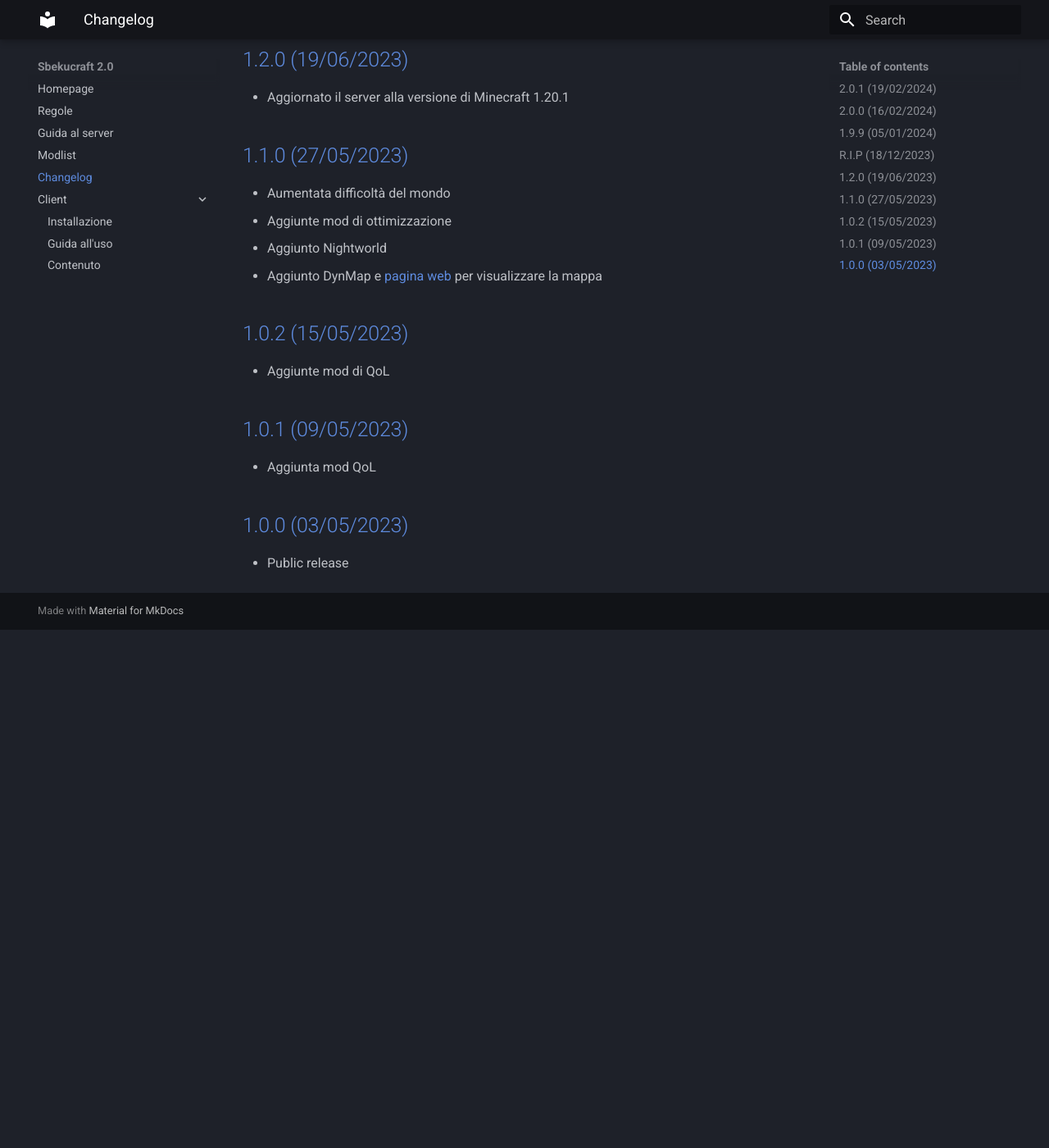
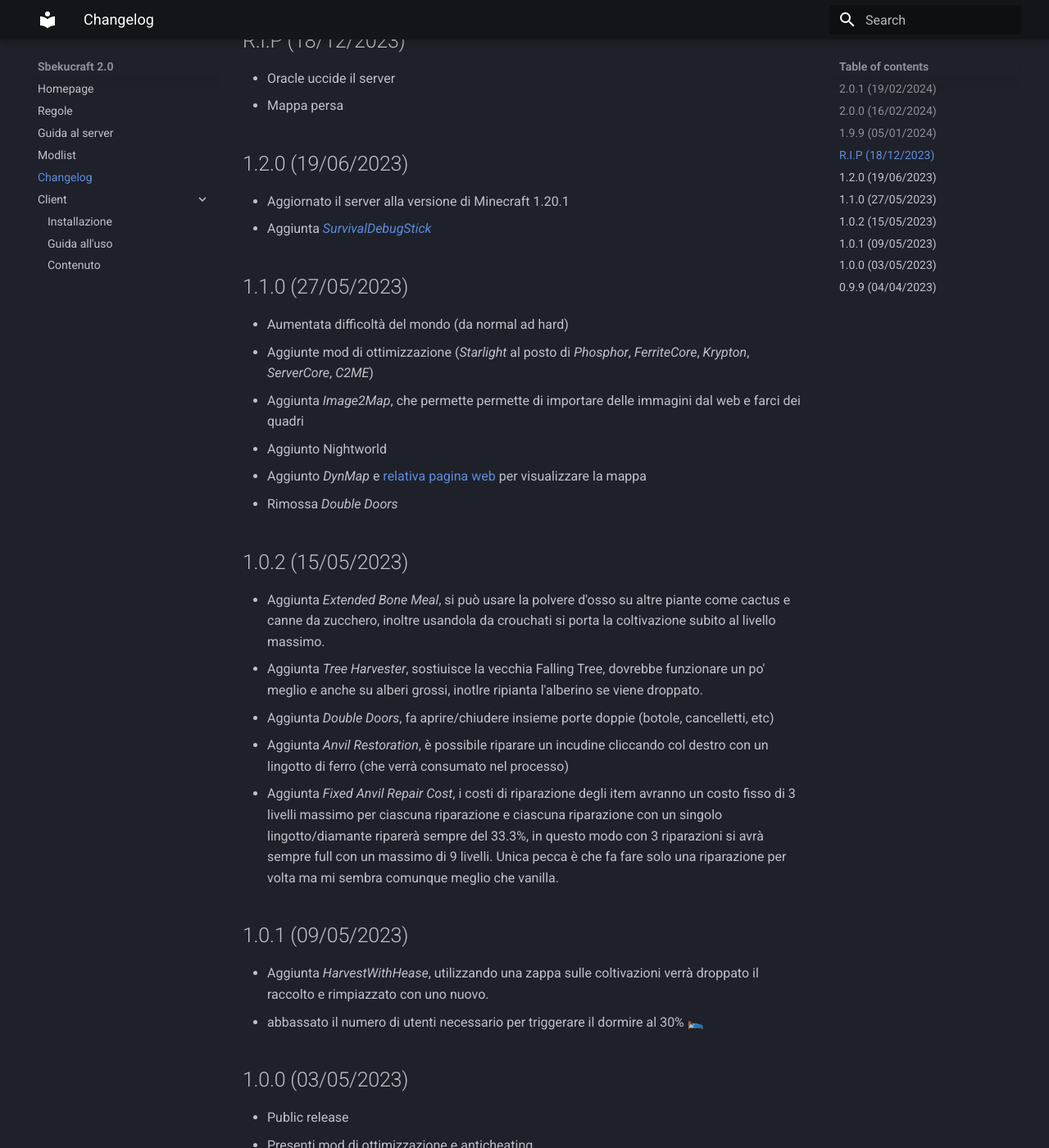
Before and after one commit to Sbekucraft/Sbekucraft-2.0-Wiki, an MkDocs documentation site: the page built from docs/changelog.md, in a window 1280 px wide and 1400 px high, scrolled down 749 px. Shown: the whole window at 82% size. Built offline with MkDocs 1.6.1 and Material for MkDocs 9.7.7, drawn with Linux system fonts in a browser that asks for light colours; before the commit the page ends 1517 px from its top, so only the background shows below that; some of the changed text lies outside the part shown.

```diff
--- a/docs/changelog.md
+++ b/docs/changelog.md
@@ -1,6 +1,6 @@
 # Changelog
 In questa pagina verranno riportate le note di aggiornamento del server.
-Per restare aggiornato sulle novità iscriviti al [canale Telegram](https://t.me/sbekucraft).
+Per restare aggiornato sulle novità segui l'[apposito topic nel gruppo Telegram](https://t.me/sbekucraft/39812).
 
 ## 2.0.1 (19/02/2024)
 - Aggiunta mod [Quicksort](https://modrinth.com/mod/quicksort)
@@ -8,28 +8,45 @@ Per restare aggiornato sulle novità iscriviti al [canale Telegram](https://t.me
 - Aggiornati plugin per supporto alla nuova versione di Bedrock
 
 ## 2.0.0 (16/02/2024)
+- Apertura al pubblico
+
+## 1.9.9 (05/01/2024)
+- Open Beta di Sbekucraft 2.0
+- Lista delle mod cambiata totalmente
+- Generazione del mondo moddata e nettamente migliorata dopo esserci confrontati con la community
+
+## R.I.P (18/12/2023)
+- Oracle uccide il server
+- Mappa persa
+
+## 1.2.0 (19/06/2023)
+- Aggiornato il server alla versione di Minecraft 1.20.1
+- Aggiunta [*SurvivalDebugStick*](https://www.curseforge.com/minecraft/mc-mods/survival-debug-stick)
+
+## 1.1.0 (27/05/2023)
+- Aumentata difficoltà del mondo (da normal ad hard)
+- Aggiunte mod di ottimizzazione (*Starlight* al posto di *Phosphor*, *FerriteCore*, *Krypton*, *ServerCore*, *C2ME*)
+- Aggiunta *Image2Map*, che permette permette di importare delle immagini dal web e farci dei quadri
+- Aggiunto Nightworld
+- Aggiunto *DynMap* e [relativa pagina web](https://map.sbekucraft.it) per visualizzare la mappa
+- Rimossa *Double Doors*
+
+## 1.0.2 (15/05/2023)
+- Aggiunta *Extended Bone Meal*, si può usare la polvere d'osso su altre piante come cactus e canne da zucchero, inoltre usandola da crouchati si porta la coltivazione subito al livello massimo.
+- Aggiunta *Tree Harvester*, sostiuisce la vecchia Falling Tree, dovrebbe funzionare un po' meglio e anche su alberi grossi, inotlre ripianta l'alberino se viene droppato.
+- Aggiunta *Double Doors*, fa aprire/chiudere insieme porte doppie (botole, cancelletti, etc)
+- Aggiunta *Anvil Restoration*, è possibile riparare un incudine cliccando col destro con un lingotto di ferro (che verrà consumato nel processo)
+- Aggiunta *Fixed Anvil Repair Cost*, i costi di riparazione degli item avranno un costo fisso di 3 livelli massimo per ciascuna riparazione e ciascuna riparazione con un singolo lingotto/diamante riparerà sempre del 33.3%, in questo modo con 3 riparazioni si avrà sempre full con un massimo di 9 livelli. Unica pecca è che fa fare solo una riparazione per volta ma mi sembra comunque meglio che vanilla.
+
+## 1.0.1 (09/05/2023)
+- Aggiunta *HarvestWithHease*, utilizzando una zappa sulle coltivazioni verrà droppato il raccolto e rimpiazzato con uno nuovo.
+- abbassato il numero di utenti necessario per triggerare il dormire al 30% 🛌
+
+## 1.0.0 (03/05/2023)
 - Public release
+- Presenti mod di ottimizzazione e anticheating
+- Presenti mod di QoL *Inventory Sorter* e *Quicksort*
+- Presente mod per claim di territori *Get Off My Lawn*
 
-## [1.9.9 (05/01/2024)](https://t.me/sbekucraft/15)
-- Open Beta di Sbekucraft 2.0
-
-## [R.I.P (18/12/2023)](https://t.me/sbekucraft/12)
-- Oracle uccide il server
-
-## [1.2.0 (19/06/2023)](https://t.me/sbekucraft/11)
-- Aggiornato il server alla versione di Minecraft 1.20.1
-
-## [1.1.0 (27/05/2023)](https://t.me/sbekucraft/10)
-- Aumentata difficoltà del mondo
-- Aggiunte mod di ottimizzazione
-- Aggiunto Nightworld
-- Aggiunto DynMap e [pagina web](https://map.sbekucraft.it) per visualizzare la mappa
-
-## [1.0.2 (15/05/2023)](https://t.me/sbekucraft/9)
-- Aggiunte mod di QoL
-
-## [1.0.1 (09/05/2023)](https://t.me/sbekucraft/6)
-- Aggiunta mod QoL
-
-## [1.0.0 (03/05/2023)](https://t.me/sbekucraft/3)
-- Public release
+## 0.9.9 (04/04/2023)
+- Closed beta per Sbeku Outer Wilds Content Team
```
Also changed, not shown: docs/guida.md (+4 -4 lines), docs/index.md (+3 -5 lines), docs/regole.md (+2 -2 lines).
